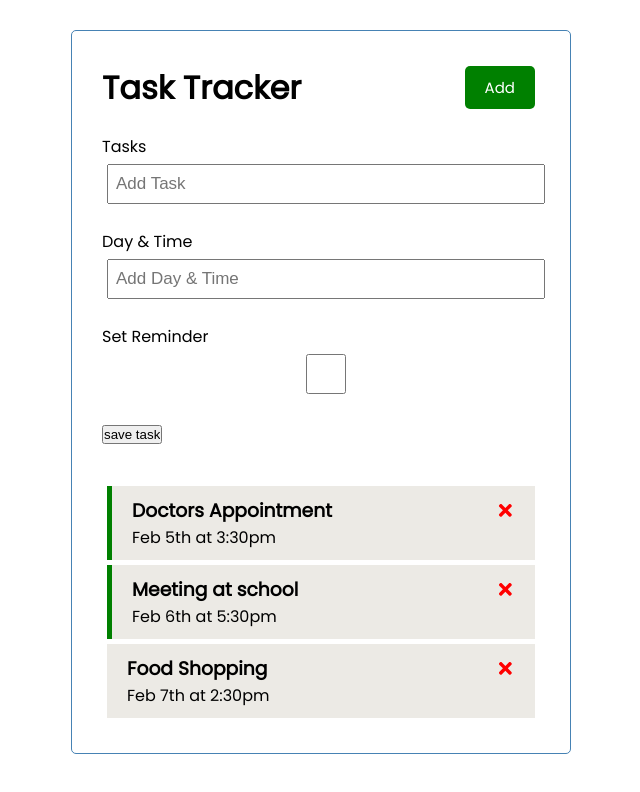
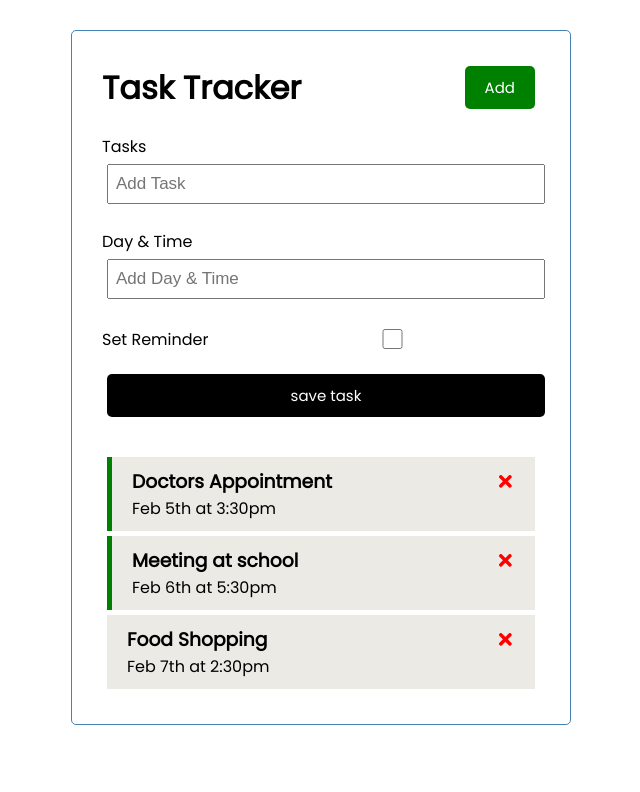
Before and after one commit to JOANITA-51/react-my-app, a React (Create React App) app in the folder react-task-tracker/: page / in a window 1280 px wide. Shown: the top 792 px of the page, without its empty margins (319-959 px from the left). Built offline with nearby package versions, Linux system fonts and the light colour scheme.

Commit message:
Adding some styling to make the form look beutiful

```diff
--- a/react-task-tracker/src/components/AddTask.js
+++ b/react-task-tracker/src/components/AddTask.js
@@ -11,12 +11,13 @@ const AddTask = () => {
                 <input type = 'text' placeholder='Add Day & Time'/>
 
             </div>
-            <div className = 'form-control'>
+            <div className = 'form-control form-control-check'>
                 <label>Set Reminder</label>
                 <input type = 'checkbox' />
 
             </div>
-            <input type = 'submit' value= 'save task'/>
+
+            <input type = 'submit' className='btn btn-block' value= 'save task'/>
         </form>
 
     )
```
